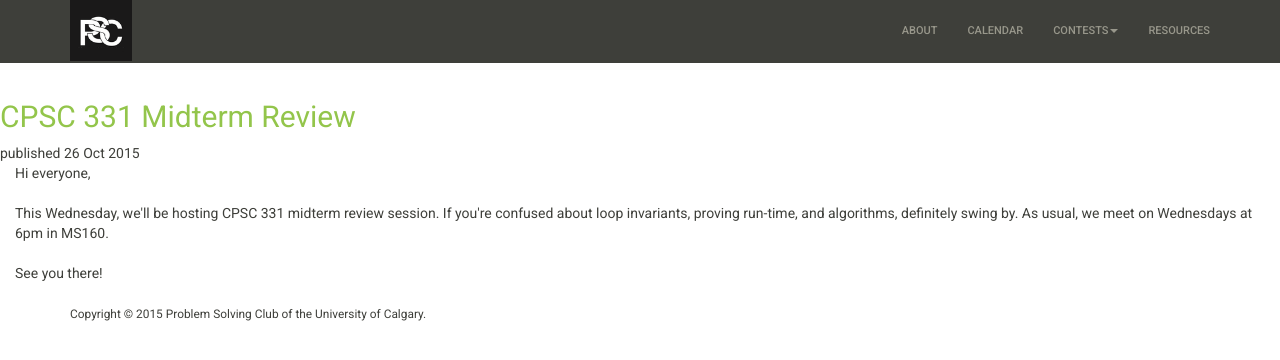
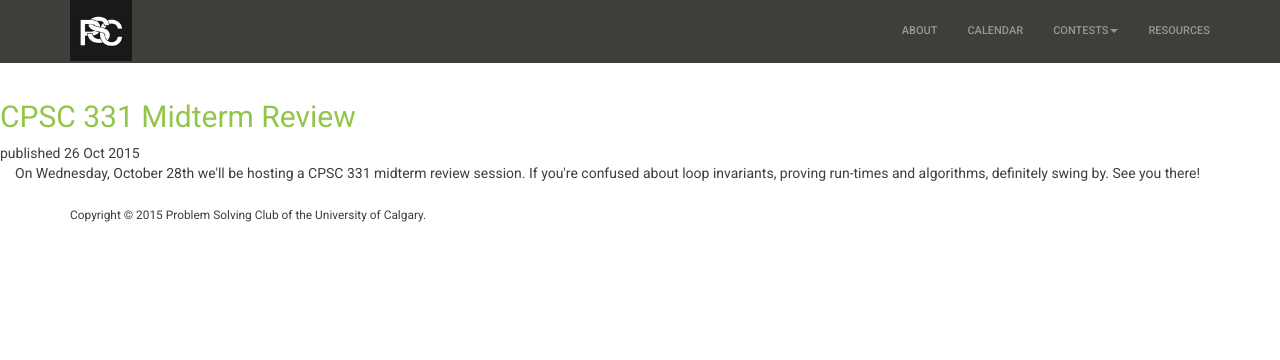
Before and after one commit to ProblemSolvingClub/psc-website, a Jekyll site: the page built from _posts/2015-10-26-cpsc331_review.md, in a window 1280 px wide. Shown: the top 360 px of the page. Built offline with Jekyll 4.4.1, drawn with Linux system fonts in a browser that asks for light colours; nearby versions of some CDN libraries.

Commit message:
make news post less email-like

```diff
--- a/_posts/2015-10-26-cpsc331_review.md
+++ b/_posts/2015-10-26-cpsc331_review.md
@@ -5,12 +5,6 @@ layout: post
 
 
 <div class="col-md-12 col-lg-12">
-Hi everyone,
-<br><br>
-This Wednesday, we'll be hosting CPSC 331 midterm review session. If you're confused about loop invariants, proving run-time, and algorithms, definitely swing by.
-
-As usual, we meet on Wednesdays at 6pm in MS160.
-<br><br>
-See you there!
+On Wednesday, October 28th we'll be hosting a CPSC 331 midterm review session. If you're confused about loop invariants, proving run-times and algorithms, definitely swing by. See you there!
 <br><br>
 </div>
```
